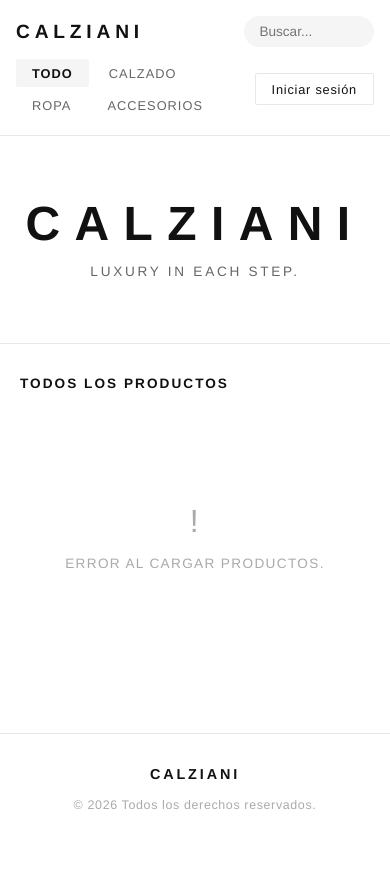
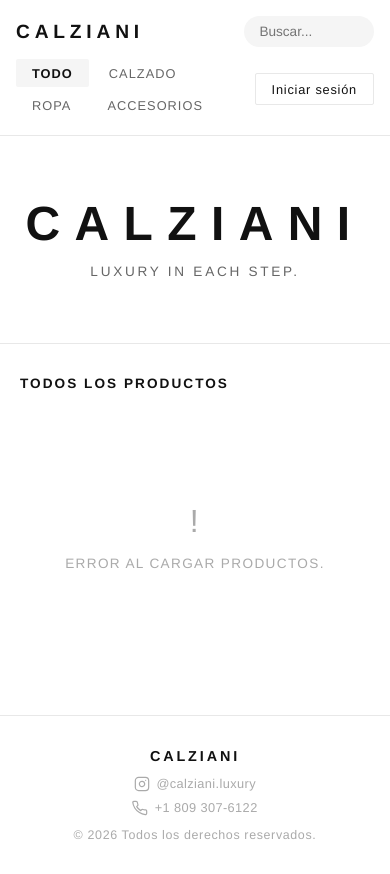
Before and after one commit to angelmieses004-sketch/CalzianiLuxury, a website: page public/index.html in a window 390 px wide. Before the commit the page ends 844 px from the top, so only its background shows below. Drawn offline with Linux system fonts and the light colour scheme; no server answers.

Commit message:
feat: add Instagram and phone contact info to footer
Made-with: Cursor

```diff
--- a/public/css/style.css
+++ b/public/css/style.css
@@ -1070,6 +1070,24 @@ input:focus, textarea:focus, select:focus { border-color: var(--black); }
   letter-spacing: 0.05em;
 }
 
+.footer__contact {
+  display: flex;
+  align-items: center;
+  gap: 1.5rem;
+}
+
+.footer__contact-link {
+  display: flex;
+  align-items: center;
+  gap: 0.4rem;
+  font-size: 0.8rem;
+  color: var(--gray-400);
+  text-decoration: none;
+  letter-spacing: 0.03em;
+  transition: color 0.2s;
+}
+.footer__contact-link:hover { color: var(--black); }
+
 /* ─── Responsive ───────────────────────────────────────────────────────────── */
 @media (max-width: 1100px) {
   .product-grid { grid-template-columns: repeat(3, 1fr); }
@@ -1094,7 +1112,8 @@ input:focus, textarea:focus, select:focus { border-color: var(--black); }
 
   .product-grid { grid-template-columns: repeat(2, 1fr); gap: 1.25rem 0.75rem; }
 
-  .footer__inner { flex-direction: column; text-align: center; }
+  .footer__inner { flex-direction: column; align-items: center; text-align: center; gap: 0.75rem; }
+  .footer__contact { flex-direction: column; gap: 0.5rem; }
 }
 
 @media (max-width: 480px) {
--- a/public/index.html
+++ b/public/index.html
@@ -178,6 +178,16 @@
   <footer class="footer">
     <div class="footer__inner">
       <span class="footer__brand">CALZIANI</span>
+      <div class="footer__contact">
+        <a class="footer__contact-link" href="https://www.instagram.com/calziani.luxury?utm_source=ig_web_button_share_sheet&igsh=ZDNlZDc0MzIxNw==" target="_blank" rel="noopener">
+          <svg width="16" height="16" viewBox="0 0 24 24" fill="none" stroke="currentColor" stroke-width="1.8" stroke-linecap="round" stroke-linejoin="round"><rect x="2" y="2" width="20" height="20" rx="5" ry="5"/><path d="M16 11.37A4 4 0 1 1 12.63 8 4 4 0 0 1 16 11.37z"/><line x1="17.5" y1="6.5" x2="17.51" y2="6.5"/></svg>
+          @calziani.luxury
+        </a>
+        <a class="footer__contact-link" href="tel:+18093076122">
+          <svg width="16" height="16" viewBox="0 0 24 24" fill="none" stroke="currentColor" stroke-width="1.8" stroke-linecap="round" stroke-linejoin="round"><path d="M22 16.92v3a2 2 0 0 1-2.18 2 19.79 19.79 0 0 1-8.63-3.07A19.5 19.5 0 0 1 4.15 12a19.79 19.79 0 0 1-3-8.59A2 2 0 0 1 3.11 2h3a2 2 0 0 1 2 1.72c.127.96.361 1.903.7 2.81a2 2 0 0 1-.45 2.11L7.09 9.91a16 16 0 0 0 6 6l1.27-1.27a2 2 0 0 1 2.11-.45c.907.339 1.85.573 2.81.7A2 2 0 0 1 22 16.92z"/></svg>
+          +1 809 307-6122
+        </a>
+      </div>
       <span class="footer__copy">&copy; 2026 Todos los derechos reservados.</span>
     </div>
   </footer>
```
Also changed, not shown: public/product.html (+10 -0 lines).
